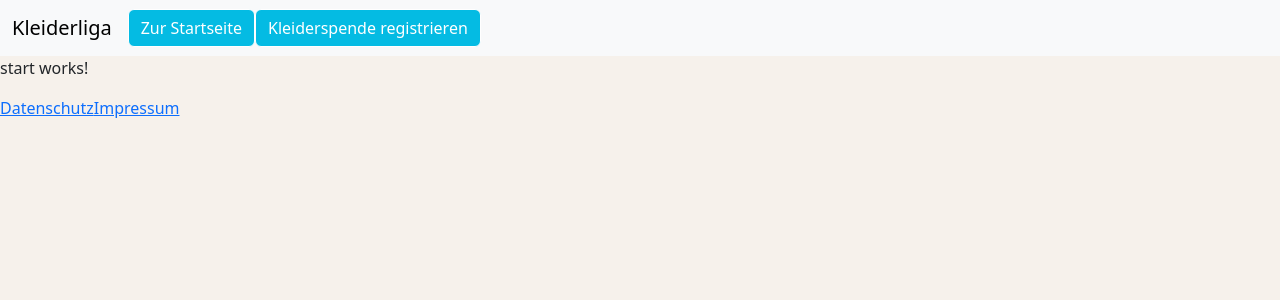
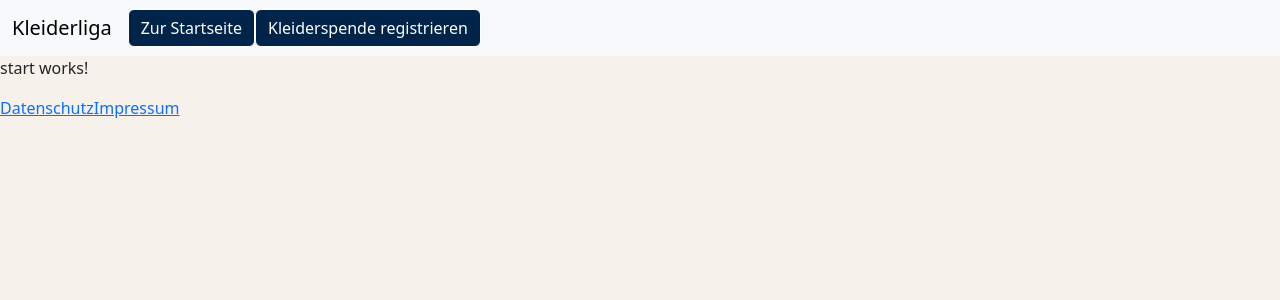
Before and after one commit to sayurii99/kleiderspende, an Angular app: page / in a window 1280 px wide. Shown: the top 300 px of the page. Built offline with nearby package versions, Linux system fonts and the light colour scheme.

Commit message:
Buttonfarbe an die Logofarbe angepasst

```diff
--- a/src/styles.css
+++ b/src/styles.css
@@ -8,6 +8,6 @@
 
 .btn-primary
 {
-  --bs-btn-bg: #04bbe3;
+  --bs-btn-bg: #00234a;
   --bs-btn-border-color: #fff;
 }
```
